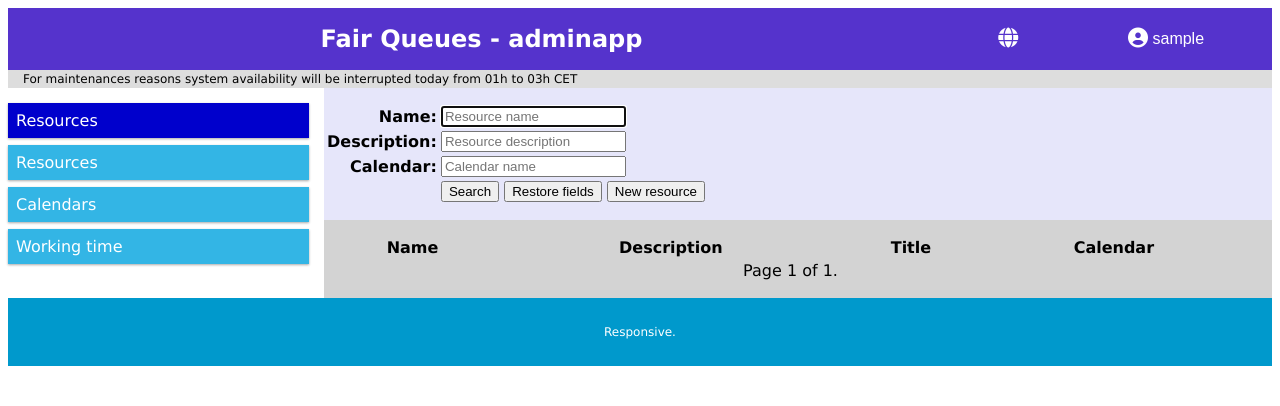
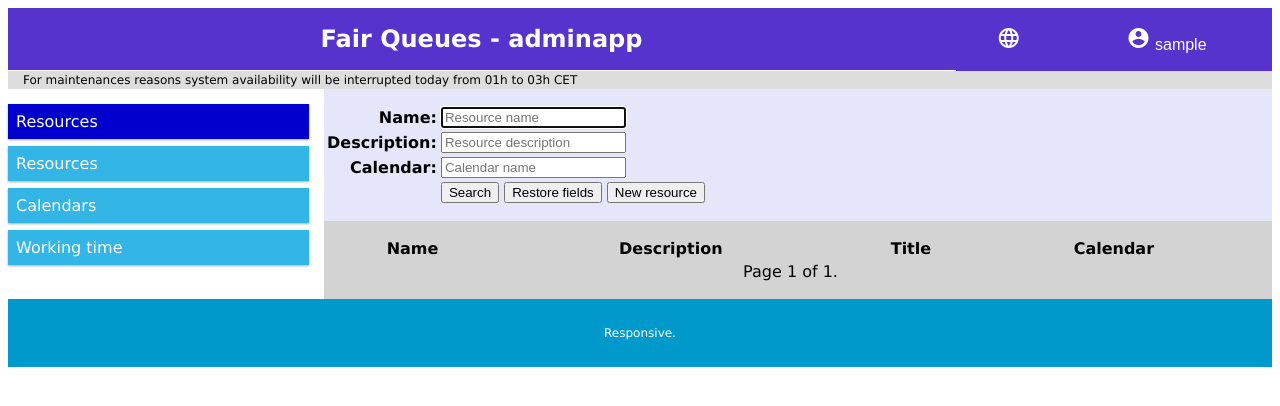
Before and after one commit to golobart/fairqueue, a Django app: page /en-us/adminapp/searchrscsdo/ in a window 1280 px wide. Shown: the top 406 px of the page. Run offline with Django 3.2, Linux system fonts and the light colour scheme; the visitor is signed in with stand-in values (Sample User, id 1); data that the repository does not hold is empty; some libraries are stand-ins or nearby versions.

Commit message:
Use icons from Google material-icons in place of fontawesome to avoid use of javascript. Header div alignement

```diff
--- a/adminapp/static/adminapp/styles_1.css
+++ b/adminapp/static/adminapp/styles_1.css
@@ -164,7 +164,7 @@ display: inline-block;
 .dropbtn {
   background-color: #5533cc /*4CAF50*/;
   color: white;
-  padding: 1.3em;
+  padding: 1.1em;
   font-size: 1em;
   border: none;
   cursor: pointer;
@@ -177,6 +177,8 @@ display: inline-block;
 .dropdown {
   position: relative;
   display: inline-block;
+  padding: 0px;
+  margin: 0px;
 }
 
 .dropdown-content {
--- a/adminapp/templates/adminapp/adminbase.html
+++ b/adminapp/templates/adminapp/adminbase.html
@@ -7,8 +7,11 @@
   <meta charset="utf-8">
   <meta name="viewport" content="width=device-width, initial-scale=1.0">
 
-  <!-- TODO Fontawesome 5 icons: obtain personal code -->
-  <script src="https://kit.fontawesome.com/a076d05399.js"></script>
+  <!-- Fontawesome 5 icons: AVOID Javascript -->
+<!--  <script src="https://kit.fontawesome.com/a076d05399.js"></script>-->
+  <!-- Bootstrap icons: just CSS!!! -->
+<!--  <link rel="stylesheet" href="https://maxcdn.bootstrapcdn.com/bootstrap/3.3.7/css/bootstrap.min.css">-->
+<link rel="stylesheet" href="https://fonts.googleapis.com/icon?family=Material+Icons">
 
   <!-- TODO how to fallback from project stylesheet to app stylesheet? favicon? -->
   <link rel="stylesheet" type="text/css" href='{% static "adminappstatic/styles_1.css" %}'>
@@ -31,8 +34,9 @@
       <h1>Fair Queues - {{ request.resolver_match.app_name }}</h1>
     </div>
 
-    <div class=" col-1 col-s-1 header dropdown">
-      <button class="dropbtn" ><span> <i class="fas fa-globe fa-lg"></i></span></button>
+    <div class=" col-1 col-s-1  dropdown">
+<!--      <button class="dropbtn" ><span> <i class="fas fa-globe fa-lg"></i></span></button>-->
+      <button class="dropbtn" ><span> <i class="material-icons">language</i></span></button>
       <div class="dropdown-content" >
         {% get_available_languages as languages %}
         {% for lang_code, lang_name in languages %}
@@ -43,10 +47,13 @@
       </div>
     </div>
     <div class=" col-2 col-s-2 header dropdown">
-      <button class="dropbtn" ><span> <i class="fas fa-user-circle fa-lg"></i></span> {{ user.username }}</button>
+<!--      <button class="dropbtn" ><span> <i class="fas fa-user-circle fa-lg"></i></span> {{ user.username }}</button>-->
+      <button class="dropbtn" ><span> <i class="material-icons">account_circle</i></span> {{ user.username }}</button>
       <div class="dropdown-content" >
-        <a href="{% url 'password_change' %}"><span> <i class="fas fa-dice fa-lg"></i></span> {% trans 'change password' %}</a>
-        <a href="{% url 'logout' %}?next={% url 'login' %}"><span> <i class="fas fa-sign-out-alt fa-lg"></i></span> {% trans 'logout' %}</a>
+<!--        <a href="{% url 'password_change' %}"><span> <i class="fas fa-dice fa-lg"></i></span> {% trans 'change password' %}</a>-->
+<!--        <a href="{% url 'logout' %}?next={% url 'login' %}"><span> <i class="fas fa-sign-out-alt fa-lg"></i></span> {% trans 'logout' %}</a>-->
+         <a href="{% url 'password_change' %}"><span> <i class="material-icons">vpn_key</i></span> {% trans 'change password' %}</a>
+         <a href="{% url 'logout' %}?next={% url 'login' %}"><span> <i class="material-icons">power_settings_new</i></span> {% trans 'logout' %}</a>
       </div>
     </div>
 
--- a/adminapp/templates/adminapp/searchresourcesdo.html
+++ b/adminapp/templates/adminapp/searchresourcesdo.html
@@ -33,9 +33,16 @@
         <td>{{ record.description }}</td>
         <td>{{ record.text_title }}</td>
         <td>{{ record.calendar }}</td>
-        <td><a href="{% url 'adminapp:resource' record.id %}"><span> <i class="far fa-eye" title="{% trans 'Read' %}"></i></span></a>
-            <a href="{% url 'adminapp:resource' record.id %}"><span> <i class="fas fa-pencil-alt" title="{% trans 'Edit' %}"></i></span></a>
-            <a href="{% url 'adminapp:deleteresource' record.id %}"><span> <i class="far fa-trash-alt" title="{% trans 'Delete' %}"></i></span></a></td>
+
+<!--        <td><a href="{% url 'adminapp:resource' record.id %}"><span> <i class="far fa-eye" title="{% trans 'Read' %}"></i></span></a>-->
+<!--            <a href="{% url 'adminapp:resource' record.id %}"><span> <i class="fas fa-pencil-alt" title="{% trans 'Edit' %}"></i></span></a>-->
+<!--            <a href="{% url 'adminapp:deleteresource' record.id %}"><span> <i class="far fa-trash-alt" title="{% trans 'Delete' %}"></i></span></a></td>-->
+        <td>
+            <a href="{% url 'adminapp:resource' record.id %}"><span> <i class="material-icons" title="{% trans 'Read' %}">visibility</i></span></a>
+            <a href="{% url 'adminapp:resource' record.id %}"><span> <i class="material-icons" title="{% trans 'Edit' %}">edit</i></span></a>
+            <a href="{% url 'adminapp:deleteresource' record.id %}"><span> <i class="material-icons" title="{% trans 'Delete' %}">delete</i></span></a>
+        </td>
+
     </tr>
     {% endfor %}
     </tbody>
```
